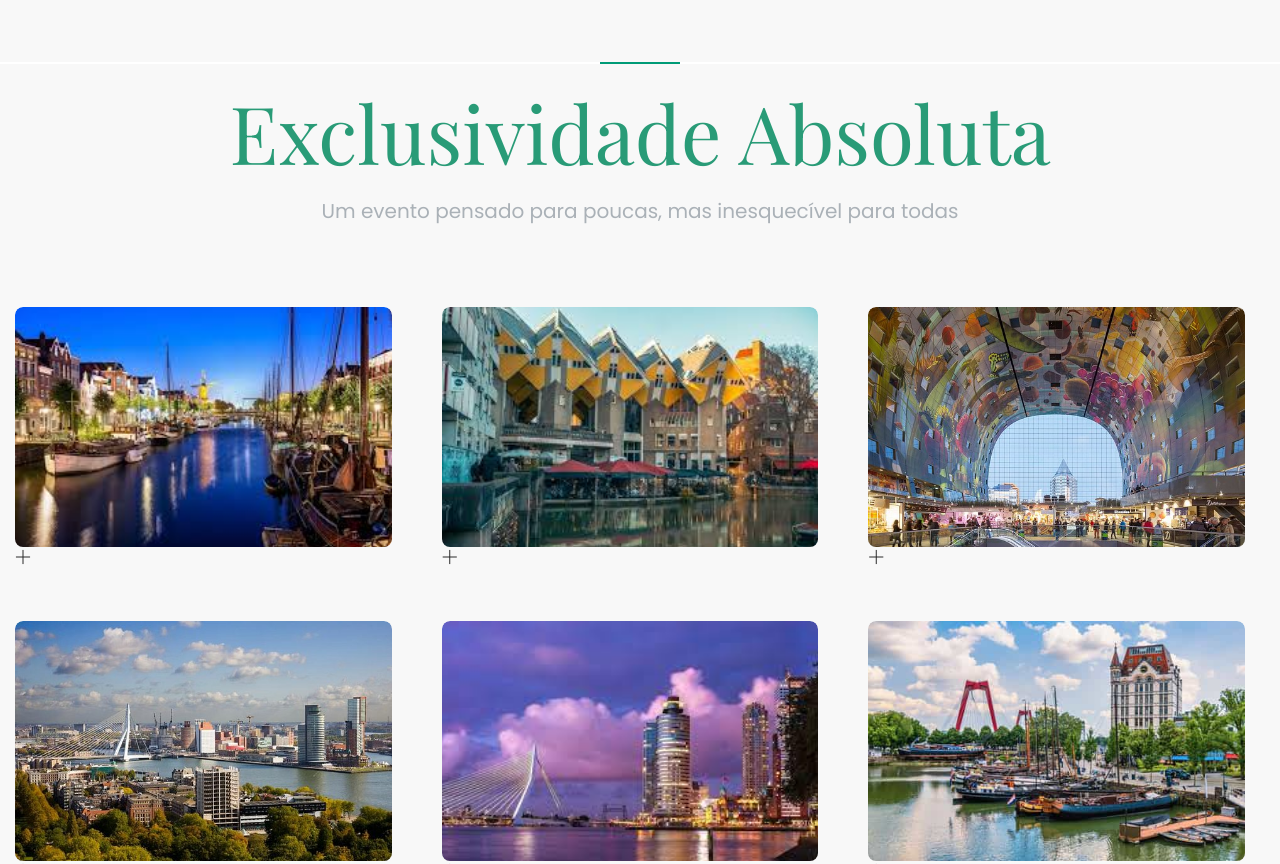
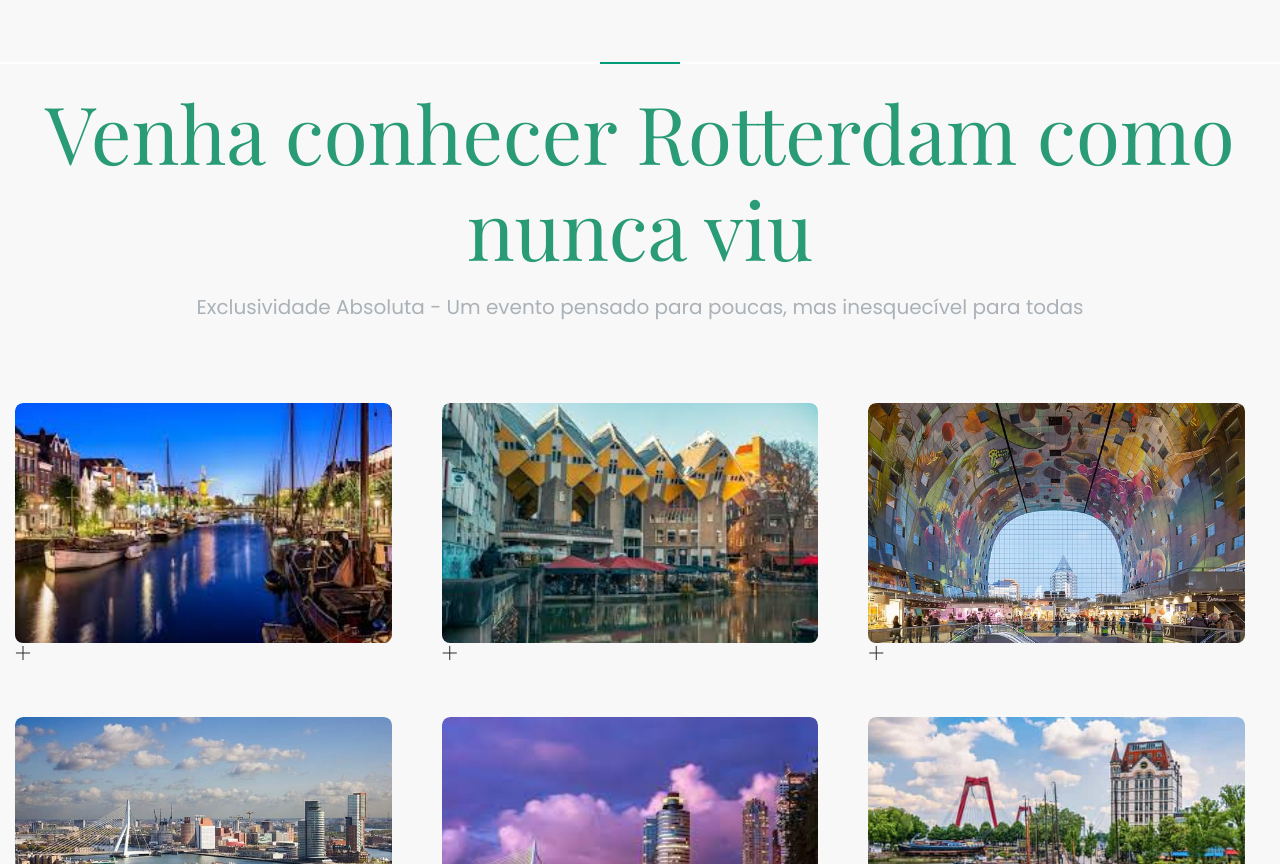
Before and after one commit to DevMarcelino/Confluence.test, a plain HTML site: page index.html in a window 1280 px wide. Shown: the part 3631-4495 px from the top of the page. Drawn offline with nearby package versions, Linux system fonts and the light colour scheme; files whose address does not match are found by name; a web font is replaced by a local one.

Commit message:
Atualizar o index.html

```diff
--- a/index.html
+++ b/index.html
@@ -315,8 +315,8 @@ Prepare-se para acessar um novo nível de existência! Um espaço onde a leveza,
             <div class="row">
                 <div class="col-lg-12">
                     <div class="section_title text-center mb-80">
-                        <h3 class="wow fadeInRight" data-wow-duration="1s" data-wow-delay=".3s">Exclusividade Absoluta</h3>
-                        <p class="wow fadeInRight" data-wow-duration="1s" data-wow-delay=".4s">Um evento
+                        <h3 class="wow fadeInRight" data-wow-duration="1s" data-wow-delay=".3s">Venha conhecer Rotterdam como nunca viu</h3>
+                        <p class="wow fadeInRight" data-wow-duration="1s" data-wow-delay=".4s">Exclusividade Absoluta - Um evento
 pensado para poucas, mas inesquecível para todas</p>
                     </div>
                 </div>
```
